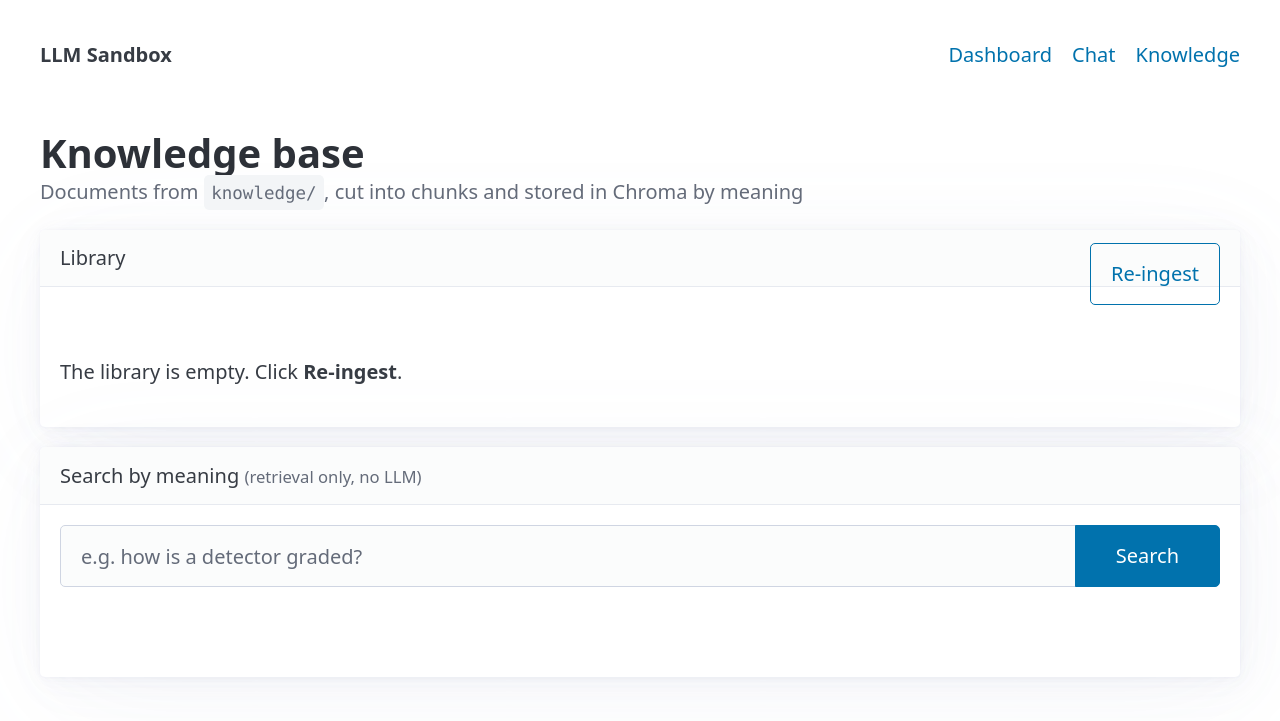
After one commit to RuntimeErrorGr/LLMSandbox, a FastAPI app: template app/templates/knowledge.html in a window 1280 px wide. The commit adds this page. Shown: the top 721 px of the page. Run offline with FastAPI, Linux system fonts and the light colour scheme; the template is opened without the code that fills it, so the values that code supplies are empty; some libraries are stand-ins or nearby versions.

Commit message:
Step 2.2: ingest knowledge into Chroma, search by meaning

```diff
--- a/app/chat.py
+++ b/app/chat.py
@@ -41,7 +41,10 @@ def ask(db: Session, question: str) -> list[ChatMessage]:
     past = to_langchain(history(db, HISTORY_LIMIT))
     answer = chain.invoke({"history": past, "question": question})
 
-    exchange = [ChatMessage(role="user", content=question), ChatMessage(role="assistant", content=answer)]
+    exchange = [
+        ChatMessage(role="user", content=question),
+        ChatMessage(role="assistant", content=answer),
+    ]
     db.add_all(exchange)
     db.commit()
     return exchange
--- a/app/health.py
+++ b/app/health.py
@@ -28,7 +28,8 @@ def ollama_check() -> Check:
     wanted = {_with_tag(settings.agent_model), _with_tag(settings.embed_model)}
     missing = wanted - installed
     if missing:
-        return Check(name, "down", f"missing models: {', '.join(sorted(missing))}, run: make models")
+        names = ", ".join(sorted(missing))
+        return Check(name, "down", f"missing models: {names}, run: make models")
     return Check(name, "ok", ", ".join(sorted(wanted)))
 
 
--- a/app/llm.py
+++ b/app/llm.py
@@ -1,4 +1,4 @@
-from langchain_ollama import ChatOllama
+from langchain_ollama import ChatOllama, OllamaEmbeddings
 
 from app.config import settings
 
@@ -9,3 +9,7 @@ def chat_model(temperature: float = 0.2) -> ChatOllama:
         model=settings.agent_model,
         temperature=temperature,
     )
+
+
+def embeddings() -> OllamaEmbeddings:
+    return OllamaEmbeddings(base_url=settings.ollama_base_url, model=settings.embed_model)
--- a/app/main.py
+++ b/app/main.py
@@ -7,7 +7,7 @@ from fastapi.responses import HTMLResponse
 from fastapi.templating import Jinja2Templates
 from sqlalchemy.orm import Session
 
-from app import chat
+from app import chat, rag
 from app.config import settings
 from app.db import get_db
 from app.health import all_checks
@@ -18,20 +18,23 @@ app = FastAPI(title="LLM Sandbox")
 DB = Annotated[Session, Depends(get_db)]
 
 
+def render(request: Request, template: str, **context):
+    return templates.TemplateResponse(request, template, context)
+
+
 @app.get("/")
 def dashboard(request: Request):
-    return templates.TemplateResponse(request, "dashboard.html")
+    return render(request, "dashboard.html")
 
 
 @app.get("/partials/status")
 def status(request: Request):
-    return templates.TemplateResponse(request, "partials/status.html", {"checks": all_checks()})
+    return render(request, "partials/status.html", checks=all_checks())
 
 
 @app.get("/chat")
 def chat_page(request: Request, db: DB):
-    context = {"messages": chat.history(db), "model": settings.agent_model}
-    return templates.TemplateResponse(request, "chat.html", context)
+    return render(request, "chat.html", messages=chat.history(db), model=settings.agent_model)
 
 
 @app.post("/chat")
@@ -40,10 +43,26 @@ def chat_send(request: Request, db: DB, question: Annotated[str, Form()]):
         messages = chat.ask(db, question)
     except (ConnectionError, httpx.HTTPError):
         messages = [{"role": "error", "content": "Ollama is not reachable. Run: make ollama-up"}]
-    return templates.TemplateResponse(request, "partials/chat_messages.html", {"messages": messages})
+    return render(request, "partials/chat_messages.html", messages=messages)
 
 
 @app.post("/chat/clear")
 def chat_clear(db: DB):
     chat.clear(db)
     return HTMLResponse("")
+
+
+@app.get("/knowledge")
+def knowledge_page(request: Request):
+    return render(request, "knowledge.html", stats=rag.stats())
+
+
+@app.post("/knowledge/ingest")
+def knowledge_ingest(request: Request):
+    rag.ingest()
+    return render(request, "partials/knowledge_stats.html", stats=rag.stats())
+
+
+@app.get("/knowledge/search")
+def knowledge_search(request: Request, q: str):
+    return render(request, "partials/knowledge_results.html", results=rag.search(q))
--- /dev/null
+++ b/app/rag.py
@@ -0,0 +1,82 @@
+from collections import Counter
+from pathlib import Path
+
+from chromadb.config import Settings as ChromaSettings
+from langchain_chroma import Chroma
+from langchain_core.documents import Document
+from langchain_text_splitters import (
+    Language,
+    MarkdownHeaderTextSplitter,
+    RecursiveCharacterTextSplitter,
+)
+
+from app.llm import embeddings
+
+KNOWLEDGE_DIR = Path("knowledge")
+MODULES_DIR = Path("modules")
+CHROMA_DIR = Path("data/chroma")
+COLLECTION = "knowledge"
+
+markdown_sections = MarkdownHeaderTextSplitter(
+    headers_to_split_on=[("#", "title"), ("##", "section")],
+    strip_headers=False,
+)
+markdown_chunks = RecursiveCharacterTextSplitter(chunk_size=1000, chunk_overlap=100)
+python_chunks = RecursiveCharacterTextSplitter.from_language(
+    Language.PYTHON, chunk_size=1500, chunk_overlap=100
+)
+
+
+def store() -> Chroma:
+    return Chroma(
+        collection_name=COLLECTION,
+        embedding_function=embeddings(),
+        persist_directory=str(CHROMA_DIR),
+        collection_metadata={"hnsw:space": "cosine"},
+        client_settings=ChromaSettings(anonymized_telemetry=False, is_persistent=True),
+    )
+
+
+def split_markdown(path: Path) -> list[Document]:
+    sections = markdown_sections.split_text(path.read_text())
+    chunks = markdown_chunks.split_documents(sections)
+    for chunk in chunks:
+        chunk.metadata["source"] = path.name
+    return chunks
+
+
+def split_python(path: Path) -> list[Document]:
+    metadata = {"source": str(path), "section": "module code"}
+    return python_chunks.create_documents([path.read_text()], metadatas=[metadata])
+
+
+def load_chunks() -> list[Document]:
+    chunks = []
+    for path in sorted(KNOWLEDGE_DIR.glob("*.md")):
+        chunks += split_markdown(path)
+    for path in sorted(MODULES_DIR.glob("*/main.py")):
+        chunks += split_python(path)
+    return chunks
+
+
+def ingest() -> int:
+    chunks = load_chunks()
+    vectorstore = store()
+    vectorstore.reset_collection()
+    vectorstore.add_documents(chunks)
+    return len(chunks)
+
+
+def stats() -> dict[str, int]:
+    metadatas = store().get(include=["metadatas"])["metadatas"]
+    return dict(sorted(Counter(m["source"] for m in metadatas).items()))
+
+
+def search(query: str, k: int = 4) -> list[tuple[Document, float]]:
+    return store().similarity_search_with_relevance_scores(query, k=k)
+
+
+if __name__ == "__main__":
+    print(f"ingested {ingest()} chunks")
+    for source, count in stats().items():
+        print(f"  {count:3d}  {source}")
--- a/app/templates/base.html
+++ b/app/templates/base.html
@@ -11,7 +11,7 @@
     .down { color: var(--pico-del-color); }
     .todo { color: var(--pico-muted-color); }
     pre.flow { font-size: 0.8rem; }
-    .msg .content { white-space: pre-wrap; }
+    .msg .content, pre.chunk { white-space: pre-wrap; }
     .msg.user { background: var(--pico-secondary-background); color: var(--pico-secondary-inverse); }
     .msg.error { border-left: 4px solid var(--pico-del-color); }
   </style>
@@ -23,6 +23,7 @@
       <ul>
         <li><a href="/">Dashboard</a></li>
         <li><a href="/chat">Chat</a></li>
+        <li><a href="/knowledge">Knowledge</a></li>
       </ul>
     </nav>
   </header>
--- /dev/null
+++ b/app/templates/knowledge.html
@@ -0,0 +1,30 @@
+{% extends "base.html" %}
+{% block title %}Knowledge · LLM Sandbox{% endblock %}
+{% block content %}
+<hgroup>
+  <h1>Knowledge base</h1>
+  <p>Documents from <code>knowledge/</code>, cut into chunks and stored in Chroma by meaning</p>
+</hgroup>
+
+<article>
+  <header>
+    Library
+    <button class="outline" style="float: right" hx-post="/knowledge/ingest" hx-target="#stats"
+            hx-indicator="#ingesting" hx-disabled-elt="this">Re-ingest</button>
+  </header>
+  <p id="ingesting" class="htmx-indicator" aria-busy="true">Cutting, embedding and storing…</p>
+  <div id="stats">{% include "partials/knowledge_stats.html" %}</div>
+</article>
+
+<article>
+  <header>Search by meaning <small class="todo">(retrieval only, no LLM)</small></header>
+  <form hx-get="/knowledge/search" hx-target="#results" hx-indicator="#searching">
+    <fieldset role="group">
+      <input name="q" placeholder="e.g. how is a detector graded?" required autocomplete="off">
+      <button type="submit">Search</button>
+    </fieldset>
+  </form>
+  <p id="searching" class="htmx-indicator" aria-busy="true">Searching…</p>
+  <div id="results"></div>
+</article>
+{% endblock %}
--- /dev/null
+++ b/app/templates/partials/knowledge_stats.html
@@ -0,0 +1,13 @@
+{% if stats %}
+<table>
+  <thead><tr><th>Source</th><th>Chunks</th></tr></thead>
+  <tbody>
+    {% for source, count in stats.items() %}
+    <tr><td>{{ source }}</td><td>{{ count }}</td></tr>
+    {% endfor %}
+  </tbody>
+  <tfoot><tr><td>Total</td><td>{{ stats.values() | sum }}</td></tr></tfoot>
+</table>
+{% else %}
+<p>The library is empty. Click <strong>Re-ingest</strong>.</p>
+{% endif %}
--- a/pyproject.toml
+++ b/pyproject.toml
@@ -5,11 +5,14 @@ description = "Agent Sandbox: AI agents build detectors for LLM training-data po
 requires-python = ">=3.12"
 dependencies = [
     "alembic>=1.20.1",
+    "chromadb>=1.5.9",
     "fastapi>=0.163.1",
     "httpx>=0.28.1",
     "jinja2>=3.1.6",
+    "langchain-chroma>=1.1.0",
     "langchain-core>=1.8.1",
     "langchain-ollama>=1.1.0",
+    "langchain-text-splitters>=1.1.3",
     "pydantic-settings>=2.16.3",
     "python-multipart>=0.0.34",
     "sqlalchemy>=2.1.8",
```
Also changed, not shown: app/templates/partials/knowledge_results.html (added, +9 -0 lines), 2 other files.
